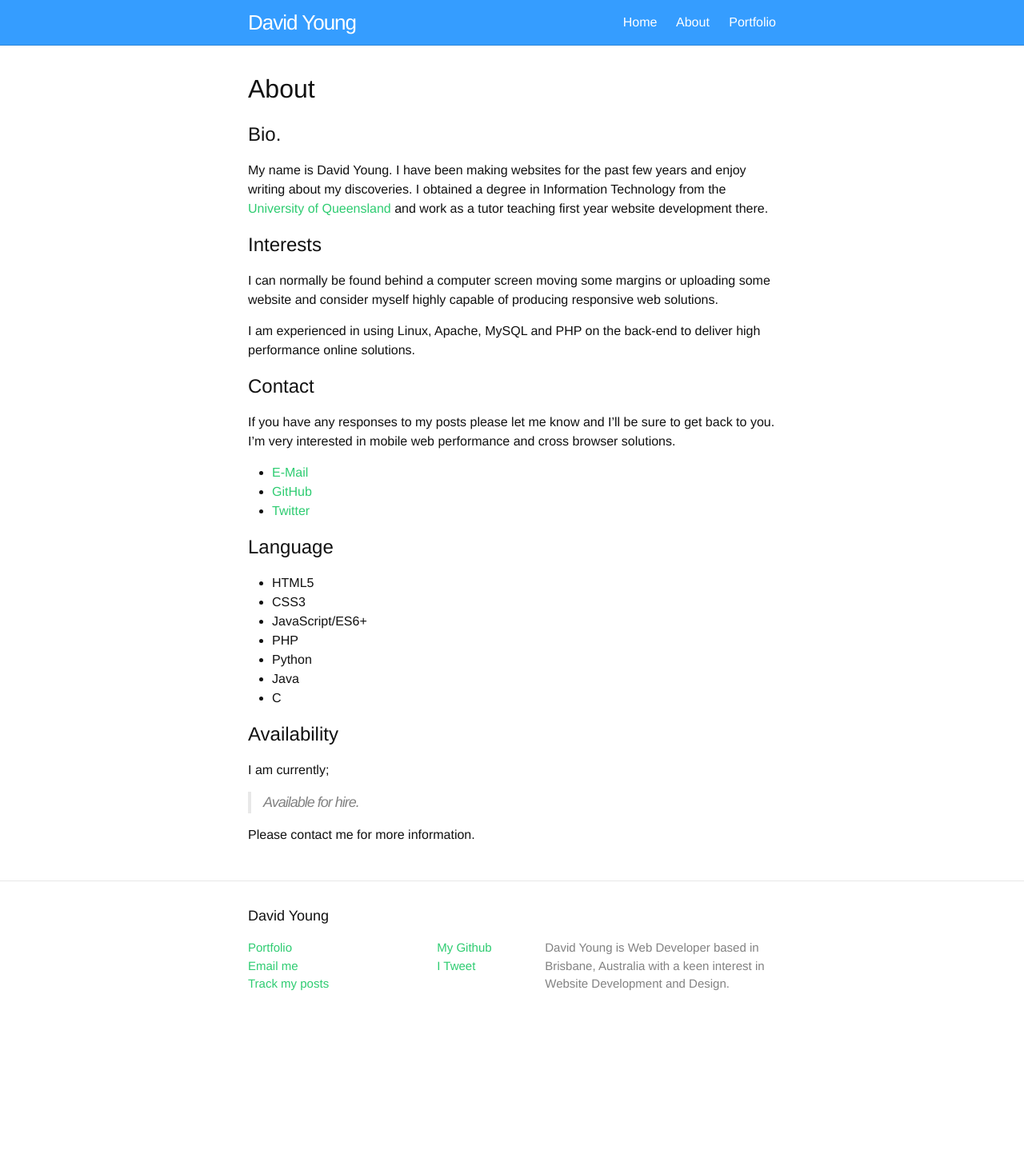
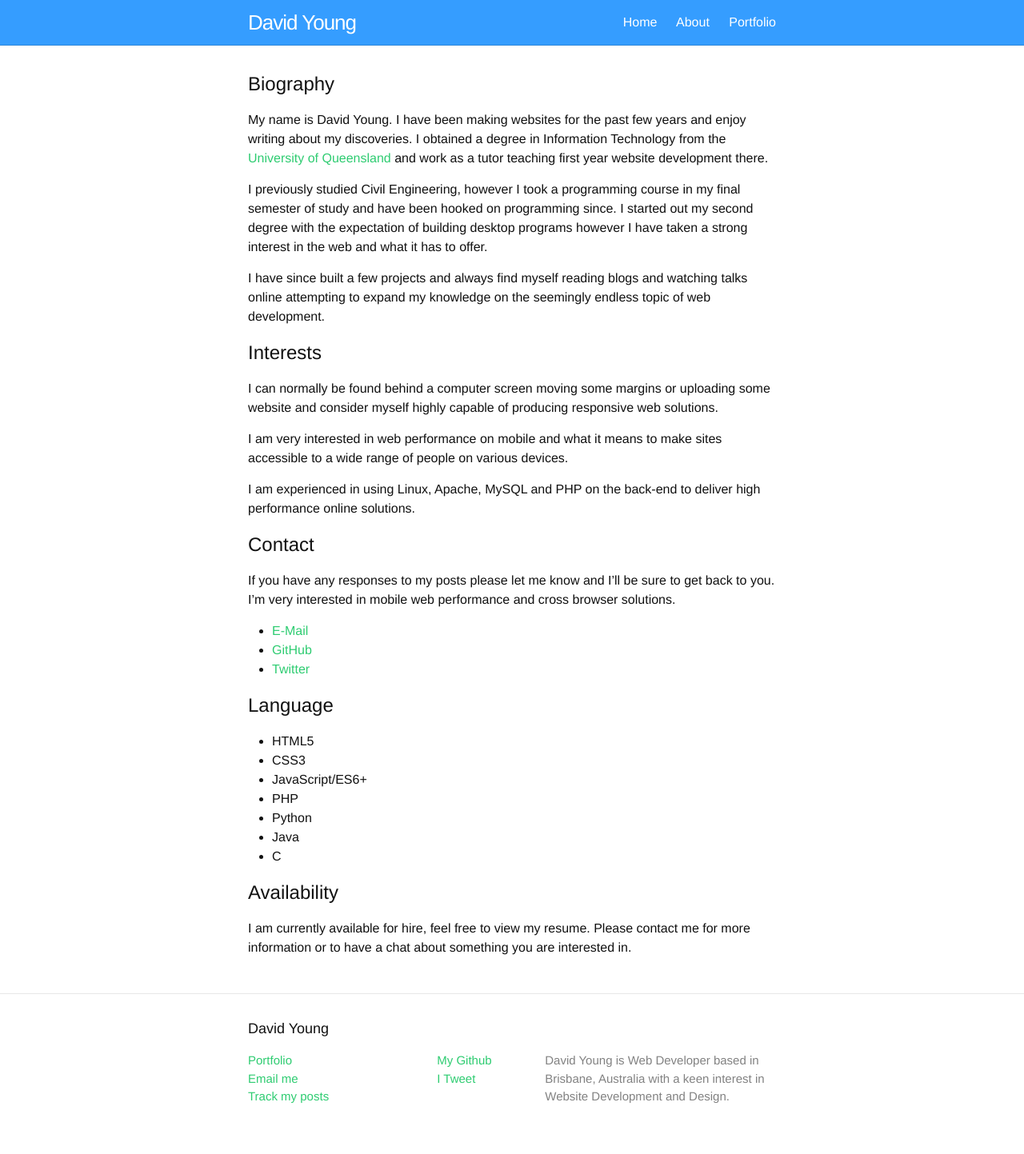
Before and after one commit to dayvidwhy/dayvidwhy.github.io, a Jekyll site: the page built from about.md, in a window 1280 px wide. Shown: the whole page at 80% size. Built offline with Jekyll 4.4.1, drawn with Linux system fonts in a browser that asks for light colours; before the commit the page ends 1302 px from its top, so only the background shows below that.

Commit message:
About me

```diff
--- a/about.md
+++ b/about.md
@@ -3,13 +3,17 @@ layout: home
 title:  "About Me"
 permalink: about
 ---
-# About
+## Biography
+My name is David Young. I have been making websites for the past few years and enjoy writing about my discoveries. I obtained a degree in Information Technology from the [University of Queensland](http://uq.edu.au) and work as a tutor teaching first year website development there.
 
-## Bio.
-My name is David Young. I have been making websites for the past few years and enjoy writing about my discoveries. I obtained a degree in Information Technology from the [University of Queensland](http://uq.edu.au) and work as a tutor teaching first year website development there.
+I previously studied Civil Engineering, however I took a programming course in my final semester of study and have been hooked on programming since. I started out my second degree with the expectation of building desktop programs however I have taken a strong interest in the web and what it has to offer.
+
+I have since built a few projects and always find myself reading blogs and watching talks online attempting to expand my knowledge on the seemingly endless topic of web development.
 
 ## Interests
 I can normally be found behind a computer screen moving some margins or uploading some website and consider myself highly capable of producing responsive web solutions.
+
+I am very interested in web performance on mobile and what it means to make sites accessible to a wide range of people on various devices.
 
 I am experienced in using Linux, Apache, MySQL and PHP on the back-end to deliver high performance online solutions.
 
@@ -30,8 +34,4 @@ If you have any responses to my posts please let me know and I'll be sure to get
 * C
 
 ## Availability
-I am currently;
-
->Available for hire.
-
-Please contact me for more information.
+I am currently available for hire, feel free to view my resume. Please contact me for more information or to have a chat about something you are interested in.
```
